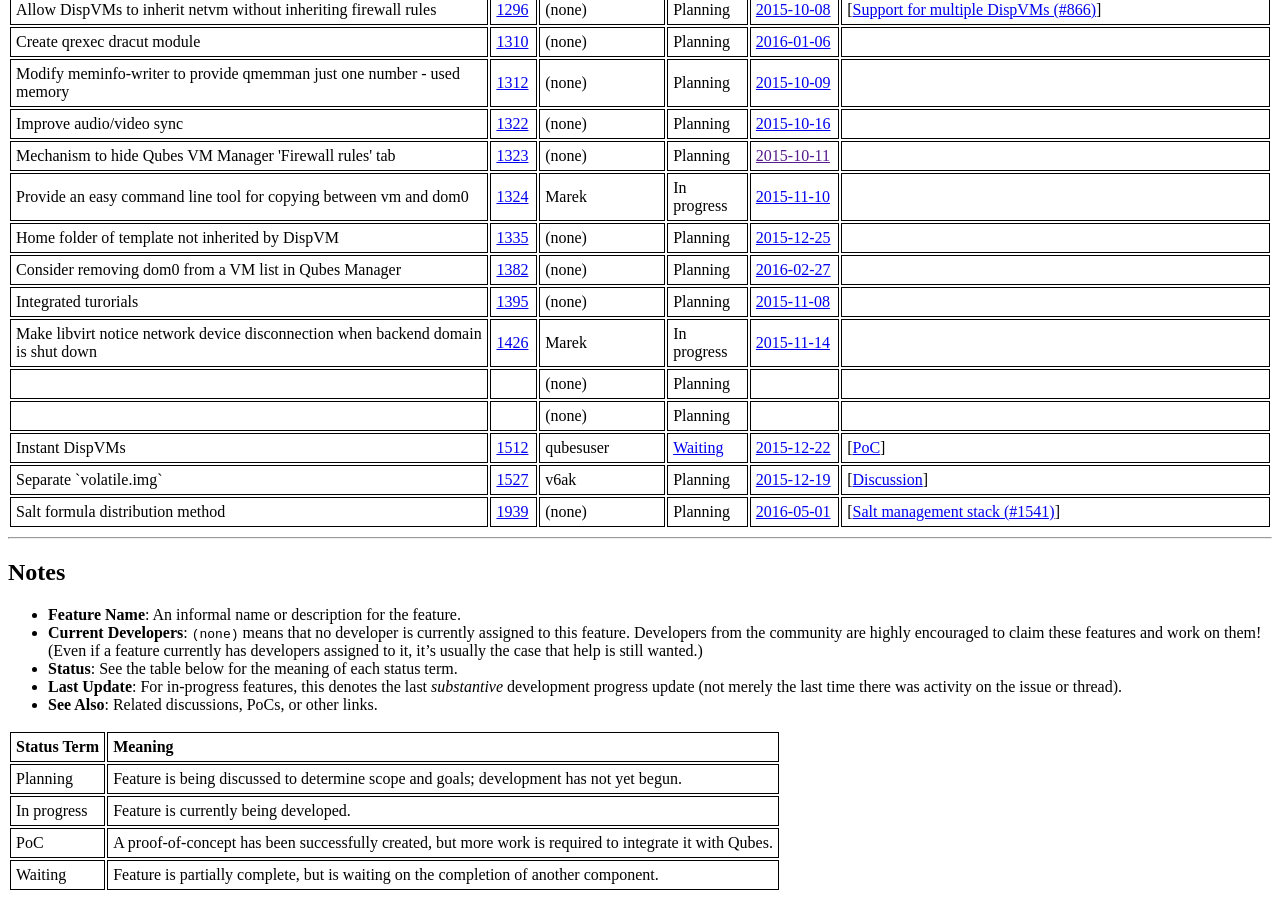
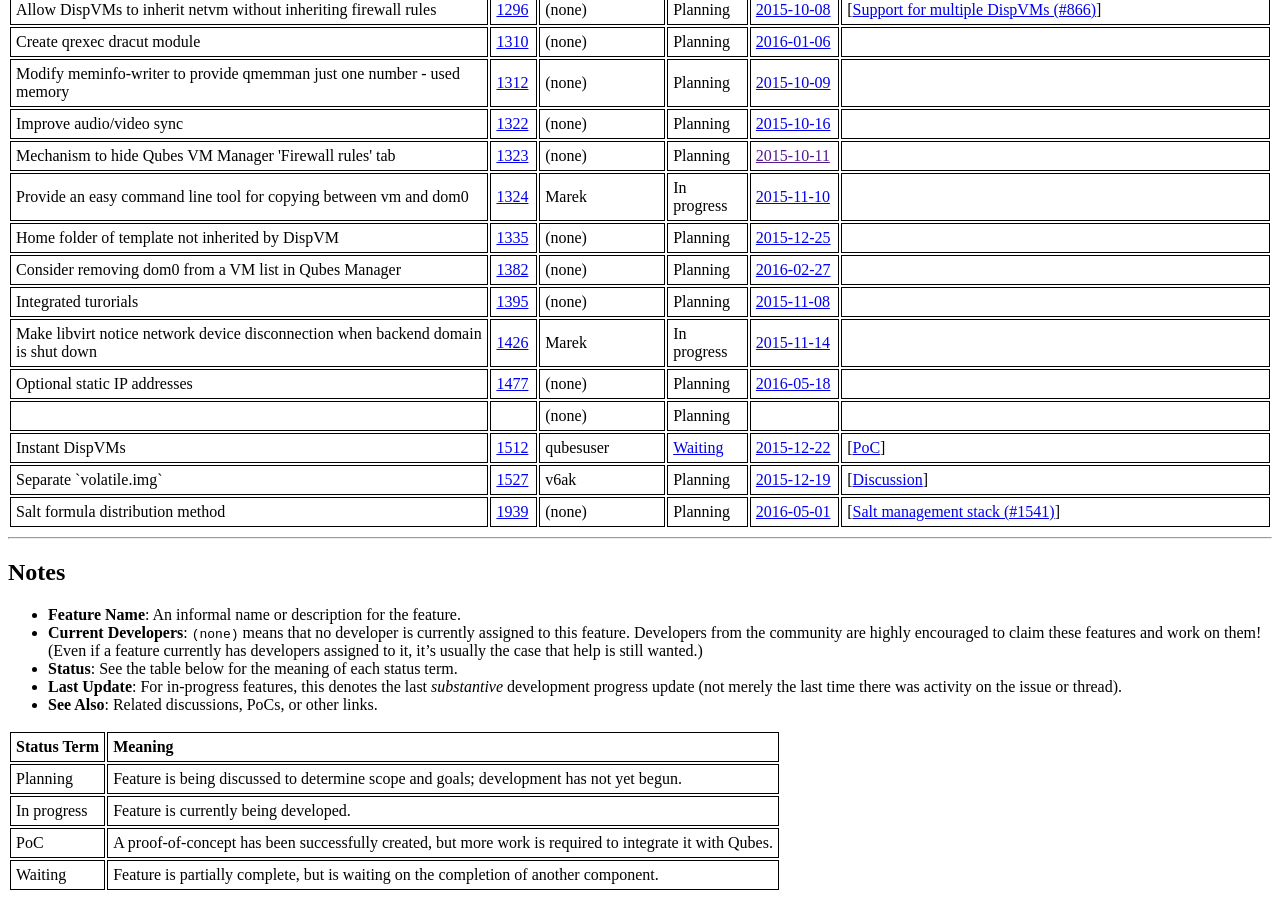
Before and after one commit to QubesOS/qubes-issues, a Jekyll site: the page built from index.md, in a window 1280 px wide and 900 px high, scrolled down 1755 px. Built offline with Jekyll 4.4.1, drawn with Linux system fonts in a browser that asks for light colours.

Commit message:
Track #1477

```diff
--- a/_data/features.yml
+++ b/_data/features.yml
@@ -827,15 +827,15 @@
   - desc   :
     url    :
 
-- name   :
-  issue  :
+- name   : Optional static IP addresses
+  issue  : 1477
   devs   :
   status :
-    code   :
+    code   : Planning
     url    :
   updated:
-    date   :
-    url    :
+    date   : 2016-05-18
+    url    : https://github.com/QubesOS/qubes-issues/issues/1477#issuecomment-220242600
   info   :
   - desc   :
     url    :
```
